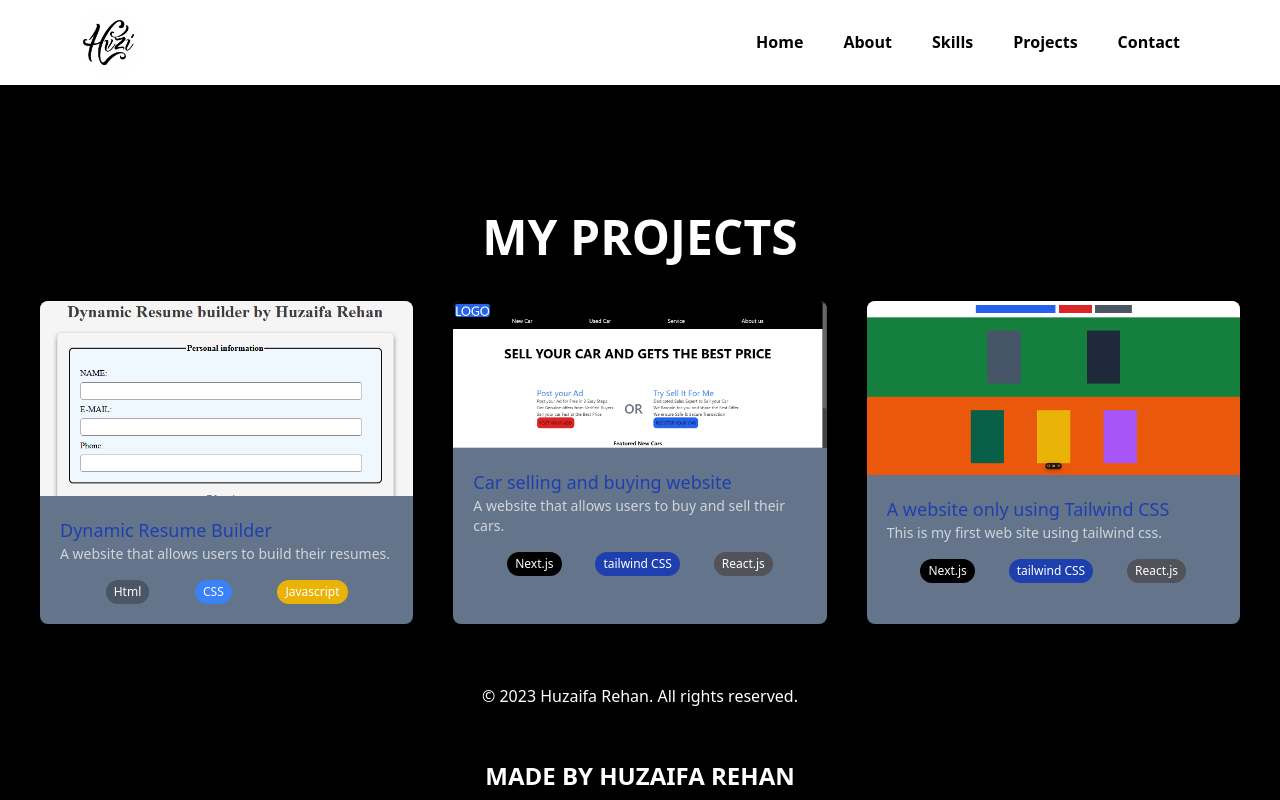
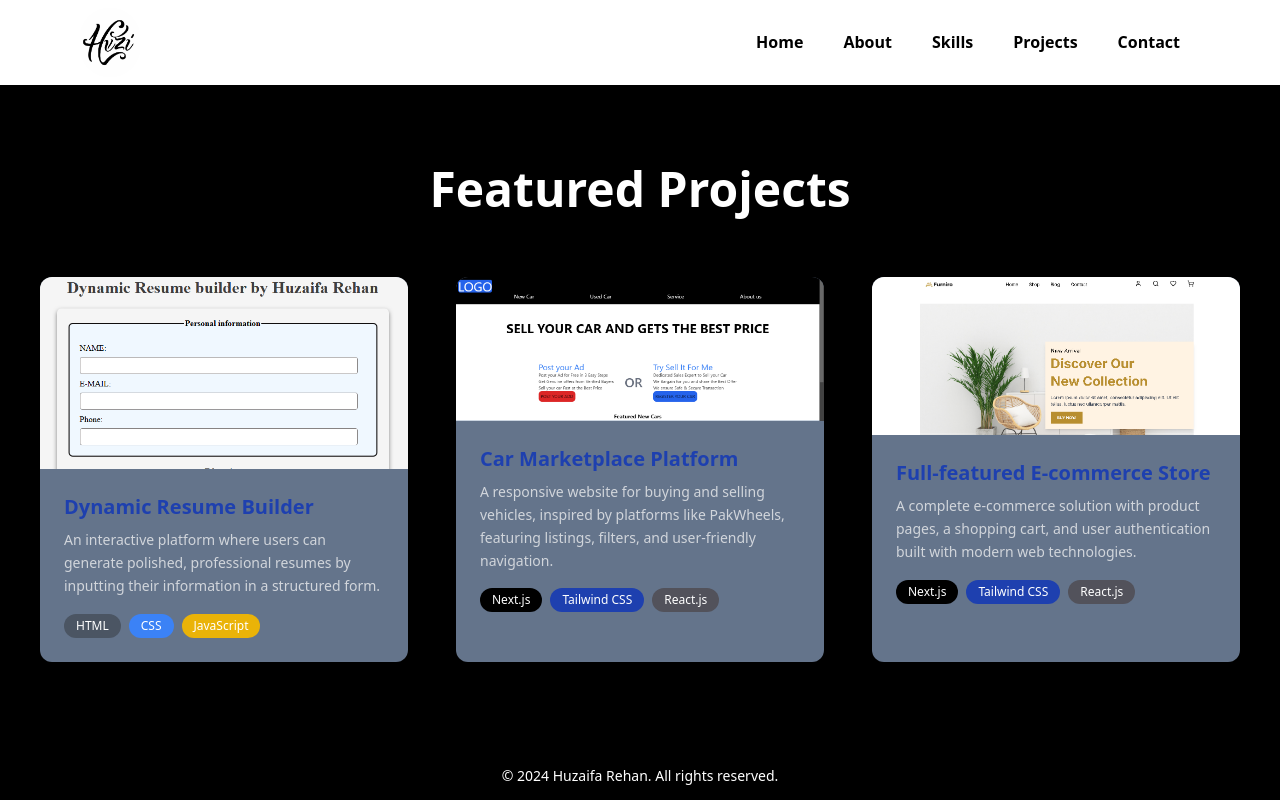
Before and after one commit to HuzaifaRehanMalik/Huzaifa-rehan-portfolio, a Next.js app: page /projects in a window 1280 px wide. Shown: the top 800 px of the page. Built offline with nearby package versions, Linux system fonts and the light colour scheme.

Commit message:
Update: added new feature or fixed bug

```diff
--- a/src/app/projects/page.tsx
+++ b/src/app/projects/page.tsx
@@ -1,66 +1,85 @@
 import Image from "next/image";
 import Link from "next/link";
-export default function Projects() {
-    return (
-      <div className="container pt-16 sm:pt-32 px-5 sm:px-10">
-        <h1 className="text-3xl sm:text-4xl md:text-5xl font-bold text-center mb-10">MY PROJECTS</h1>
-        <div className="grid grid-cols-1 md:grid-cols-2 lg:grid-cols-3 gap-10">
 
-          <div className="bg-slate-500 rounded-lg overflow-hidden shadow-lg">
-            <Link href="https://resuma-builder-milestone-2.vercel.app/">
+const projects = [
+  {
+    title: "Dynamic Resume Builder",
+    description: "An interactive platform where users can generate polished, professional resumes by inputting their information in a structured form.",
+    image: "/p-1.png",
+    url: "https://resuma-builder-milestone-2.vercel.app/",
+    techStack: ["HTML", "CSS", "JavaScript"],
+  },
+  {
+    title: "Car Marketplace Platform",
+    description: "A responsive website for buying and selling vehicles, inspired by platforms like PakWheels, featuring listings, filters, and user-friendly navigation.",
+    image: "/p-2.png",
+    url: "https://class-6-project-pakwheels-web.vercel.app/",
+    techStack: ["Next.js", "Tailwind CSS", "React.js"],
+  },
+  {
+    title: "Full-featured E-commerce Store",
+    description: "A complete e-commerce solution with product pages, a shopping cart, and user authentication built with modern web technologies.",
+    image: "/p-4.png",
+    url: "https://class-5-project-lxul.vercel.app/?__vercel_draft=1",
+    techStack: ["Next.js", "Tailwind CSS", "React.js"],
+  },
+];
+
+const techColors: Record<string, string> = {
+  HTML: "bg-gray-600",
+  CSS: "bg-blue-500",
+  JavaScript: "bg-yellow-500",
+  "Next.js": "bg-black",
+  "Tailwind CSS": "bg-blue-800",
+  "React.js": "bg-zinc-600",
+};
+
+const ProjectCard = ({ title, description, image, url, techStack }: typeof projects[0]) => (
+  <div className="bg-slate-500 rounded-xl overflow-hidden shadow-lg transition-transform transform hover:scale-105">
+    <Link href={url} target="_blank" rel="noopener noreferrer">
       <div>
-                <Image alt="Picture of the project1" src="/p-1.png" width="400" height="100" className="w-full h-auto" />
+        <Image
+          alt={`Screenshot of ${title}`}
+          src={image}
+          width={500}
+          height={300}
+          className="w-full h-auto object-cover"
+        />
       </div>
-              <div className="p-5">
-                <h2 className="text-blue-800 font-medium text-lg">Dynamic Resume Builder</h2>
-                <p className="text-gray-300 text-sm">A website that allows users to build their resumes.</p>
-                <div className="flex justify-evenly mt-4">
-                  <span className="bg-gray-600 px-2 py-1 rounded-full text-xs">Html</span>
-                  <span className="bg-blue-500 px-2 py-1 rounded-full text-xs">CSS</span>
-                  <span className="bg-yellow-500 px-2 py-1 rounded-full text-xs">Javascript</span>
+      <div className="p-6">
+        <h2 className="text-blue-800 font-semibold text-xl mb-2">{title}</h2>
+        <p className="text-gray-300 text-sm leading-relaxed">{description}</p>
+        <div className="flex flex-wrap gap-2 mt-4">
+          {techStack.map((tech) => (
+            <span
+              key={tech}
+              className={`${techColors[tech] || "bg-gray-700"} px-3 py-1 rounded-full text-xs text-white`}
+            >
+              {tech}
+            </span>
+          ))}
         </div>
       </div>
     </Link>
   </div>
+);
 
-          <div className="bg-slate-500 rounded-lg overflow-hidden shadow-lg">
-            <Link href="https://class-6-project-pakwheels-web.vercel.app/">
-              <div>
-                <Image alt="Picture of the Project2" src="/p-2.png" width="500" height="100" className="w-full h-auto" />
+export default function Projects() {
+  return (
+    <div className="min-h-screen bg-black py-20 px-5 sm:px-10">
+      <div className="max-w-7xl mx-auto">
+        <h1 className="text-4xl sm:text-5xl font-extrabold text-center text-white mb-16">
+          Featured Projects
+        </h1>
+        <div className="grid grid-cols-1 md:grid-cols-2 lg:grid-cols-3 gap-12">
+          {projects.map((project) => (
+            <ProjectCard key={project.title} {...project} />
+          ))}
         </div>
-              <div className="p-5">
-                <h2 className="text-blue-800 font-medium text-lg">Car selling and buying website</h2>
-                <p className="text-gray-300 text-sm">A website that allows users to buy and sell their cars.</p>
-                <div className="flex justify-evenly mt-4">
-                  <span className="bg-black px-2 py-1 rounded-full text-xs">Next.js</span>
-                  <span className="bg-blue-800 px-2 py-1 rounded-full text-xs">tailwind CSS</span>
-                  <span className="bg-zinc-600 px-2 py-1 rounded-full text-xs">React.js</span>
+        <footer className="bg-black text-white py-6 mt-20 text-center rounded-lg">
+          <p className="text-sm">&copy; {new Date().getFullYear()} Huzaifa Rehan. All rights reserved.</p>
+        </footer>
       </div>
-              </div>
-            </Link>
-          </div>
-
-          <div className="bg-slate-500 rounded-lg overflow-hidden shadow-lg">
-            <Link href="https://class-5-project-lxul.vercel.app/?__vercel_draft=1">
-              <div>
-                <Image alt="Picture of the project3" src="/p-3.png" width="500" height="100" className="w-full h-auto" />
-              </div>
-              <div className="p-5">
-                <h2 className="text-blue-800 font-medium text-lg">A website only using Tailwind CSS</h2>
-                <p className="text-gray-300 text-sm">This is my first web site using tailwind css.</p>
-                <div className="flex justify-evenly mt-4">
-                  <span className="bg-black px-2 py-1 rounded-full text-xs">Next.js</span>
-                  <span className="bg-blue-800 px-2 py-1 rounded-full text-xs">tailwind CSS</span>
-                  <span className="bg-zinc-600 px-2 py-1 rounded-full text-xs">React.js</span>
-                </div>
-              </div>
-            </Link>
-          </div>
-
-        </div>
-        <footer className="bg-black text-white py-5 mt-10 text-center">
-          <p>&copy; 2023 Huzaifa Rehan. All rights reserved.</p>
-        </footer>
     </div>
   );
 }
```
Also changed, not shown: public/p-4.png (added). Lines whose indentation alone changed are shown as unchanged.
